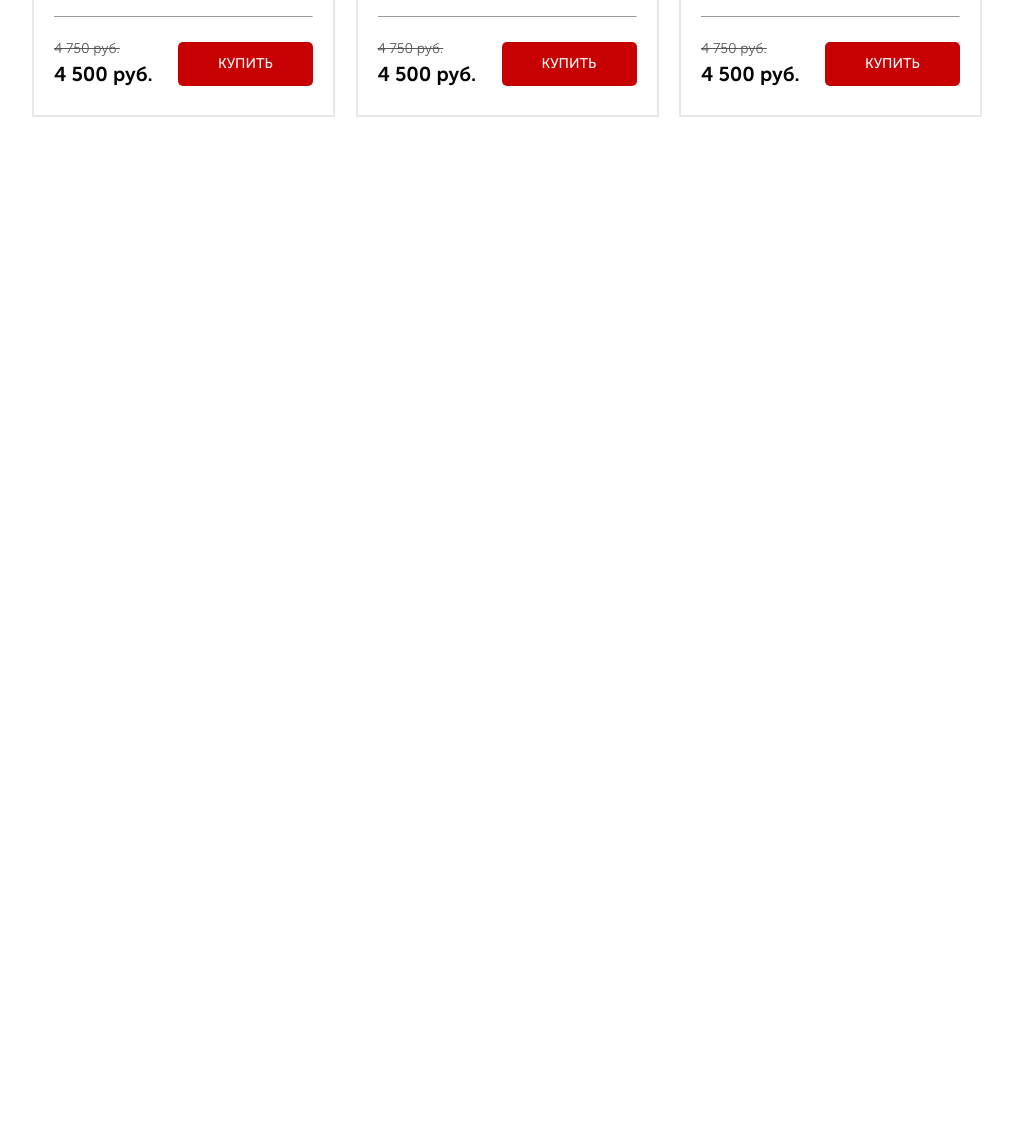
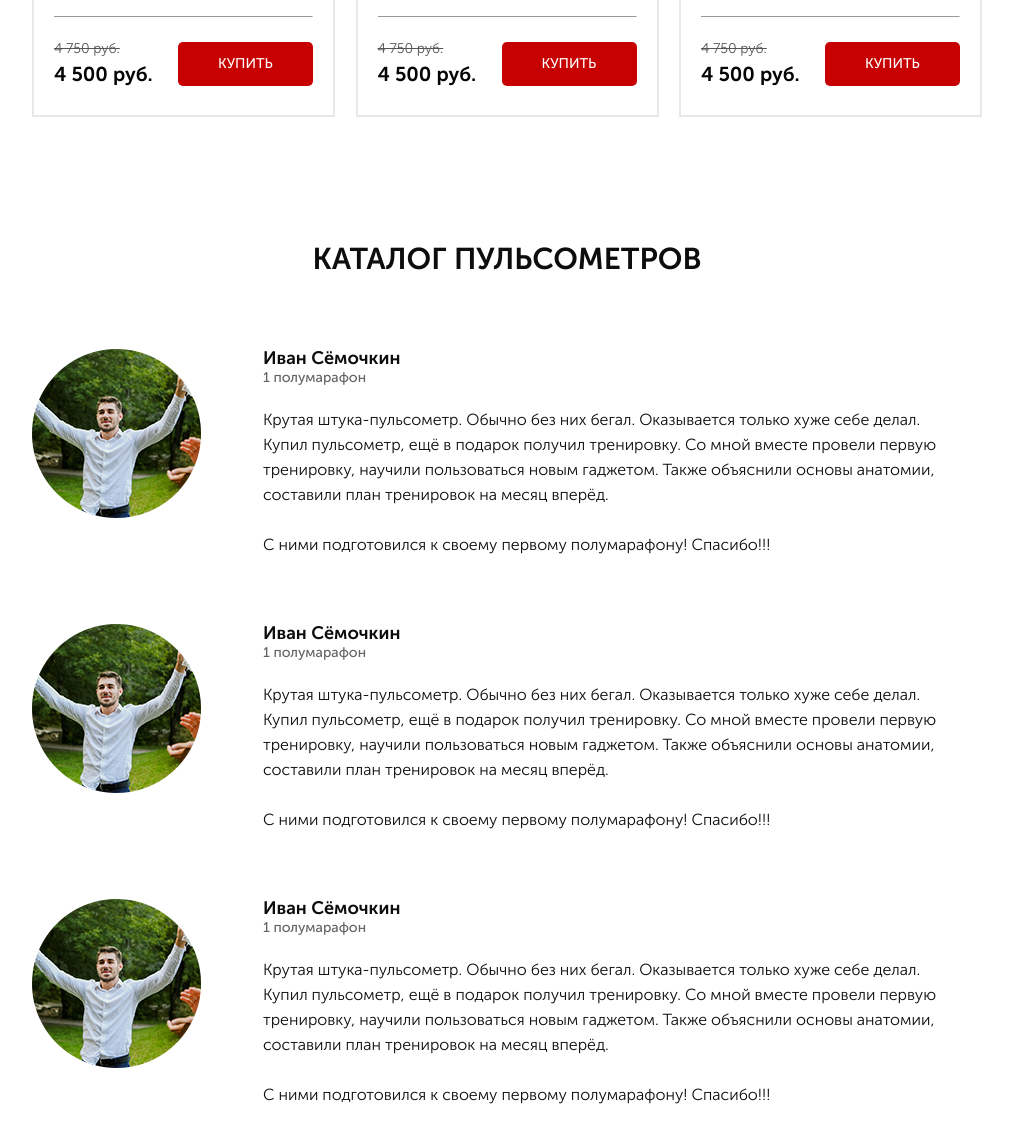
Before and after one commit to SalavatIskhakov/pulsometrs, a website: page src/index.html in a window 1280 px wide. Shown: the part 3656-4799 px from the top of the page, without its empty margins (133-1146 px from the left). Before the commit the page ends 3893 px from the top, so only its background shows below. Drawn offline with nearby package versions, Linux system fonts and the light colour scheme.

Commit message:
add reviews

```diff
--- a/src/index.html
+++ b/src/index.html
@@ -388,6 +388,62 @@
     </div>
   </section>
 
+  <section class="reviews">
+    <div class="container">
+      <h2 class="title">Каталог пульсометров</h2>
+      <div class="reviews__items">
+        <div class="reviews__item">
+          <img src="img/review.png" alt="review" class="reviews__img">
+          <div class="reviews__text">
+            <div class="reviews__client">
+              Иван Сёмочкин<br>
+              <span>1 полумарафон</span>
+            </div>
+            <div class="reviews__descr">
+              Крутая штука-пульсометр. Обычно без них бегал. Оказывается только хуже себе делал.<br>
+              Купил пульсометр, ещё в подарок получил тренировку.
+              Со мной вместе провели первую тренировку, научили пользоваться новым гаджетом.
+              Также объяснили основы анатомии, составили план тренировок на месяц вперёд.<br><br>
+              С ними подготовился к своему первому полумарафону! Спасибо!!!
+            </div>
+          </div>
+        </div>
+        <div class="reviews__item">
+          <img src="img/review.png" alt="review" class="reviews__img">
+          <div class="reviews__text">
+            <div class="reviews__client">
+              Иван Сёмочкин<br>
+              <span>1 полумарафон</span>
+            </div>
+            <div class="reviews__descr">
+              Крутая штука-пульсометр. Обычно без них бегал. Оказывается только хуже себе делал.<br>
+              Купил пульсометр, ещё в подарок получил тренировку.
+              Со мной вместе провели первую тренировку, научили пользоваться новым гаджетом.
+              Также объяснили основы анатомии, составили план тренировок на месяц вперёд.<br><br>
+              С ними подготовился к своему первому полумарафону! Спасибо!!!
+            </div>
+          </div>
+        </div>
+        <div class="reviews__item">
+          <img src="img/review.png" alt="review" class="reviews__img">
+          <div class="reviews__text">
+            <div class="reviews__client">
+              Иван Сёмочкин<br>
+              <span>1 полумарафон</span>
+            </div>
+            <div class="reviews__descr">
+              Крутая штука-пульсометр. Обычно без них бегал. Оказывается только хуже себе делал.<br>
+              Купил пульсометр, ещё в подарок получил тренировку.
+              Со мной вместе провели первую тренировку, научили пользоваться новым гаджетом.
+              Также объяснили основы анатомии, составили план тренировок на месяц вперёд.<br><br>
+              С ними подготовился к своему первому полумарафону! Спасибо!!!
+            </div>
+          </div>
+        </div>
+      </div>
+    </div>
+  </section>
+
   <script type="text/javascript" src="https://code.jquery.com/jquery-1.11.0.min.js"></script>
   <script type="text/javascript" src="https://code.jquery.com/jquery-migrate-1.2.1.min.js"></script>
   <script src="js/slick.min.js"></script>
--- /dev/null
+++ b/src/sass/blocks/_reviews.scss
@@ -0,0 +1,32 @@
+.reviews {
+  padding-bottom: 80px;
+  &__items {
+  }
+  &__item {
+    display: flex;
+    margin-top: 67px;
+  }
+  &__img {
+    width: 169px;
+    height: 169px;
+    margin-right: 62px;
+  }
+  &__client {
+    font-weight: 700;
+    font-size: 18px;
+    color: #0d0d0d;
+    line-height: 18px;
+    span {
+      font-weight: 500;
+      font-size: 14px;
+      color: #646464;
+    }
+  }
+  &__descr {
+    margin-top: 20px;
+    font-weight: 300;
+    font-size: 16px;
+    line-height: 25px;
+    color: #0d0d0d;
+  }
+}
--- a/src/sass/style.scss
+++ b/src/sass/style.scss
@@ -15,3 +15,4 @@
 @import 'blocks/forms';
 @import 'blocks/carousel';
 @import 'blocks/catalog';
+@import 'blocks/reviews';
```
Also changed, not shown: src/css/style.min.css, src/img/review.png (added).
